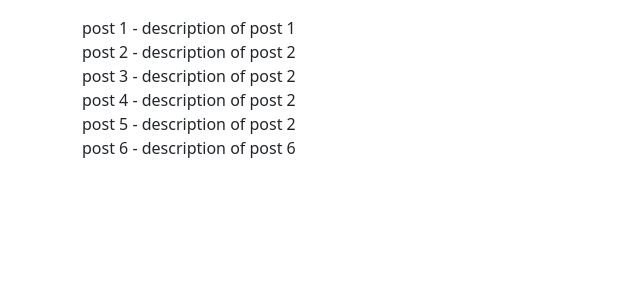
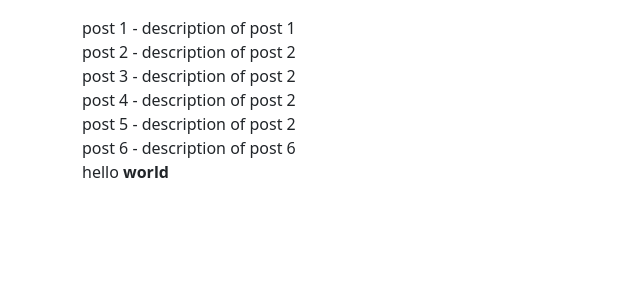
Before and after one commit to Aayushrakholiya/A04, a Django app: page / in a window 1280 px wide. Shown: the top 300 px of the page, without its empty margins (0-640 px from the left). Run offline with Django 5.2, Linux system fonts and the light colour scheme; data comes from the database, SQL or seed files in the repository; some libraries are stand-ins or nearby versions.

Commit message:
i have done my first DOM manipulation for this project

```diff
--- /dev/null
+++ b/dj_ajax/src/posts/static/posts/main.js
@@ -0,0 +1,5 @@
+console.log('hello world')
+
+const helloWolrdBox = document.getElementById('hello-world')
+
+helloWolrdBox.innerHTML = 'hello <b>world</b>'
--- a/dj_ajax/src/posts/templates/posts/main.html
+++ b/dj_ajax/src/posts/templates/posts/main.html
@@ -1,6 +1,8 @@
 {% extends "base.html" %}
+{% load static %}
 
 {% block scripts %}
+    <script src="{% static 'posts/main.js' %}" defer></script>
 {% endblock scripts %}
 
 {% block title %}
@@ -8,7 +10,8 @@ posts
 {% endblock title %}
 
 {% block content %}
-{% for obj in qs %}
-    {{obj.title}} - {{obj.body}} <br>
-{% endfor %}
+    {% for obj in qs %}
+        {{obj.title}} - {{obj.body}} <br>
+    {% endfor %}
+    <div id="hello-world"></div>
 {% endblock content %}
--- a/dj_ajax/src/posts/urls.py
+++ b/dj_ajax/src/posts/urls.py
@@ -1,5 +1,7 @@
 from django.urls import path
-from .views import post_list_and_create
+from .views import (
+    post_list_and_create
+)
 
 app_name = 'posts'
 
```
